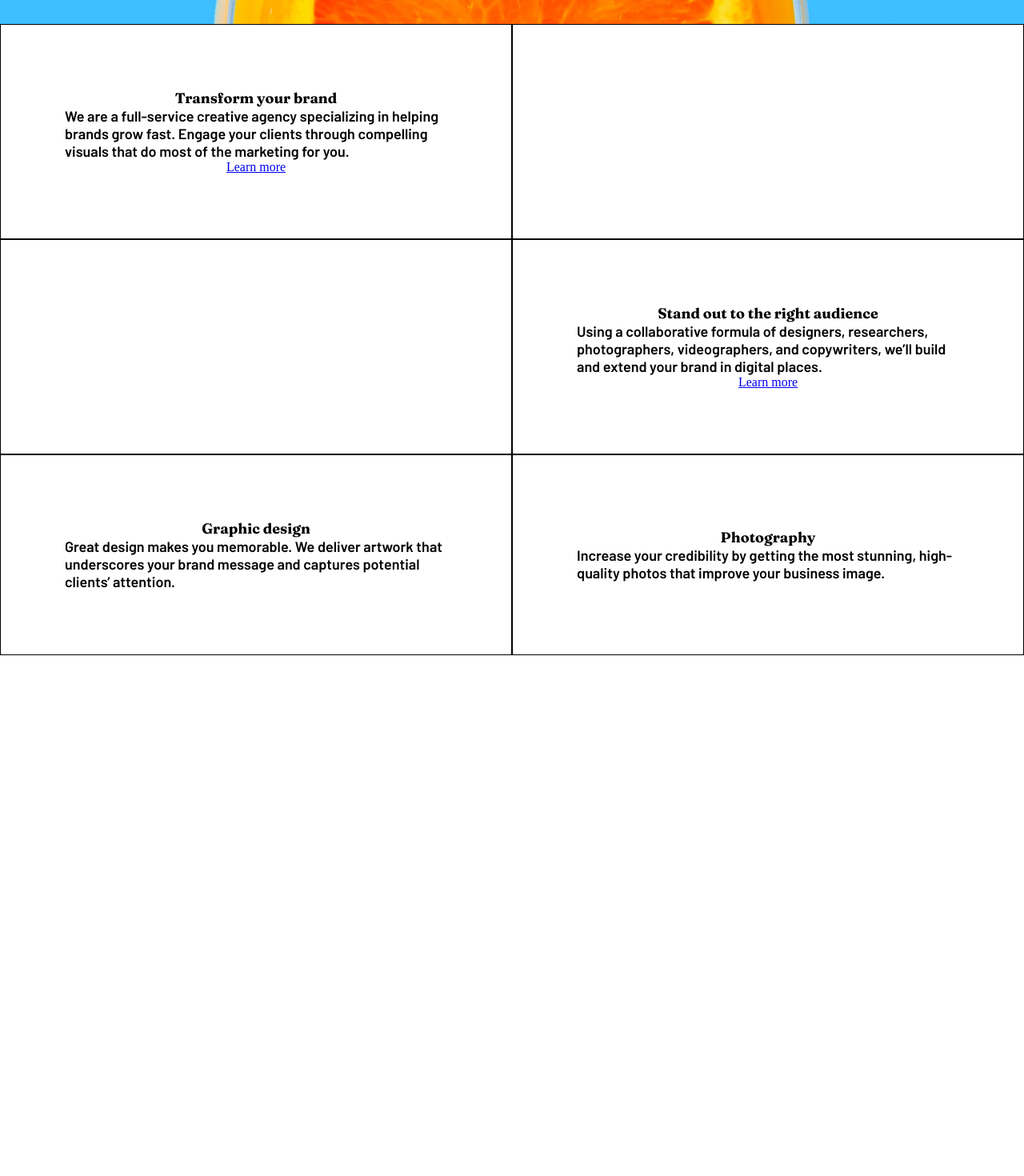
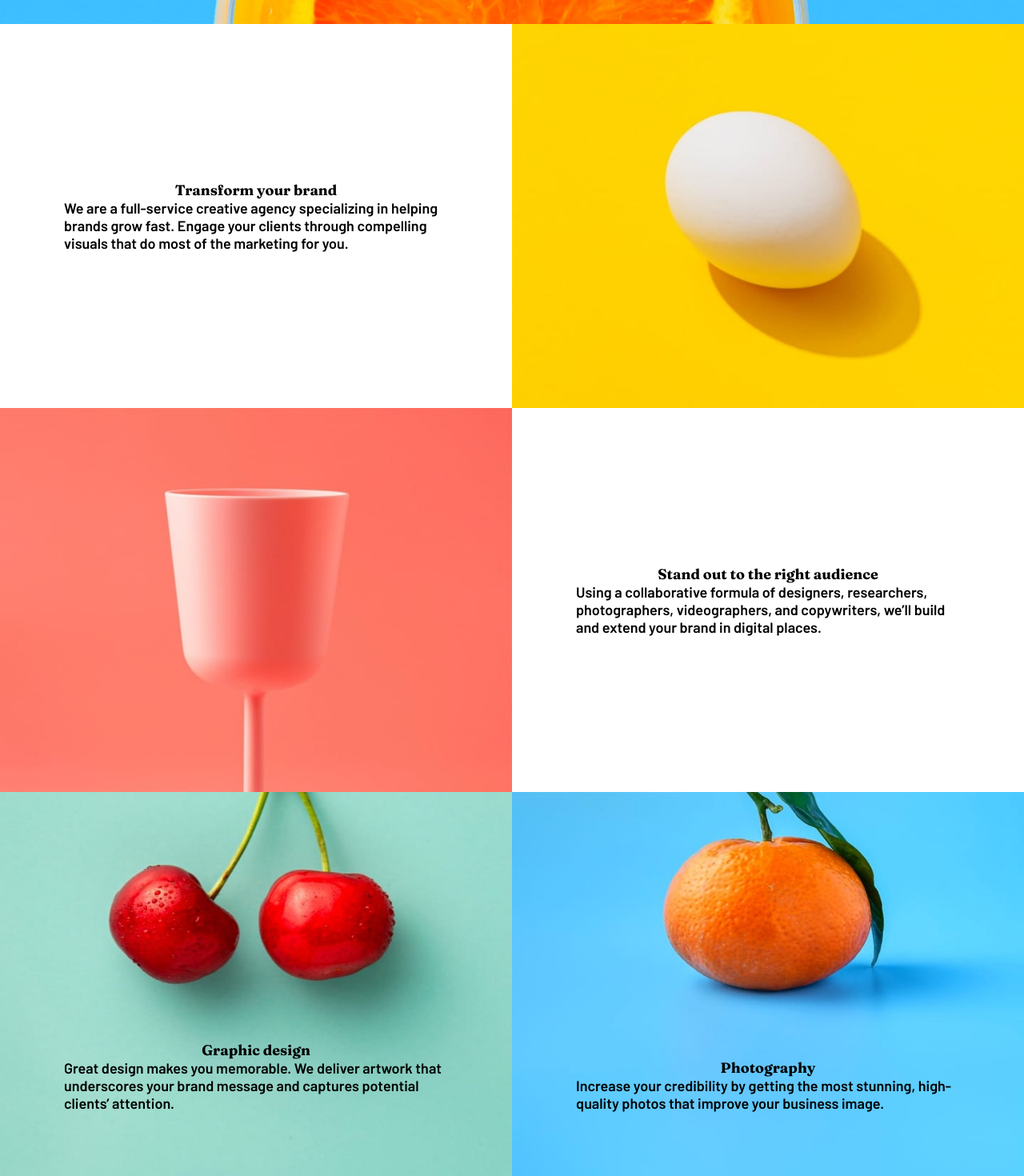
Before and after one commit to GL-19/sunnyside-agency-landing-page, a React (Create React App) app: page / in a window 1280 px wide. Shown: the part 770-2240 px from the top of the page at 80% size. Before the commit the page ends 1589 px from the top, so only its background shows below. Built offline with nearby package versions, Linux system fonts and the light colour scheme.

Commit message:
LandingPageMain layout finished

```diff
--- /dev/null
+++ b/src/components/LandingPageMain/components/SectionBackground.tsx
@@ -0,0 +1,46 @@
+import styled from "styled-components";
+
+interface SectionBackgroundProps {
+	title: string;
+	text: string;
+	desktopBackground: string;
+	mobileBackground: string;
+}
+
+export function SectionBackground({
+	title,
+	text,
+	desktopBackground,
+	mobileBackground,
+}: SectionBackgroundProps) {
+	return (
+		<Container desktopBackground={desktopBackground} mobileBackground={mobileBackground}>
+			<h2>{title}</h2>
+			<p>{text}</p>
+		</Container>
+	);
+}
+
+interface ContainerProps {
+	desktopBackground: string;
+	mobileBackground: string;
+}
+
+const Container = styled.div<ContainerProps>`
+	width: 100%;
+	height: 100%;
+	min-height: 30rem;
+	padding: 5rem;
+
+	display: flex;
+	flex-direction: column;
+	justify-content: flex-end;
+	align-items: center;
+
+	background: no-repeat url(${({ desktopBackground }) => desktopBackground});
+	background-size: 100% 100%;
+
+	@media screen and (max-width: 450px) {
+		background-image: url(${({ mobileBackground }) => mobileBackground});
+	}
+`;
--- /dev/null
+++ b/src/components/LandingPageMain/components/SectionWithoutBackground.tsx
@@ -0,0 +1,30 @@
+import styled from "styled-components";
+
+interface SectionWithoutBackgroundProps {
+	title: string;
+	text: string;
+}
+
+export function SectionWithoutBackground({ title, text }: SectionWithoutBackgroundProps) {
+	return (
+		<Container>
+			<h2>{title}</h2>
+			<p>{text}</p>
+		</Container>
+	);
+}
+
+const Container = styled.div`
+	width: 100%;
+	height: 100%;
+	padding: 5rem;
+
+	display: flex;
+	flex-direction: column;
+	justify-content: center;
+	align-items: center;
+
+	@media screen and (max-width: 450px) {
+		min-height: 100vw;
+	}
+`;
--- /dev/null
+++ b/src/components/LandingPageMain/components/SectionWithoutText.tsx
@@ -0,0 +1,26 @@
+import styled from "styled-components";
+
+interface SectionWithoutTextProps {
+	desktopBackground: string;
+	mobileBackground: string;
+}
+
+export const SectionWithoutText = styled.div<SectionWithoutTextProps>`
+	width: 100%;
+	height: 100%;
+	min-height: 30rem;
+	padding: 5rem;
+
+	display: flex;
+	flex-direction: column;
+	justify-content: flex-end;
+	align-items: center;
+
+	background: no-repeat url(${({ desktopBackground }) => desktopBackground});
+	background-size: 100% 100%;
+
+	@media screen and (max-width: 450px) {
+		min-height: 20rem;
+		background-image: url(${({ mobileBackground }) => mobileBackground});
+	}
+`;
--- a/src/components/LandingPageMain/index.tsx
+++ b/src/components/LandingPageMain/index.tsx
@@ -1,47 +1,55 @@
+import { SectionBackground } from "./components/SectionBackground";
 import { LandingPageContainer } from "./styles";
-
+import desktopPhotography from "../../images/desktop/image-photography.jpg";
+import mobilePhotography from "../../images/mobile/image-photography.jpg";
+import desktopGraphicDesign from "../../images/desktop/image-graphic-design.jpg";
+import mobileGraphicDesign from "../../images/mobile/image-graphic-design.jpg";
+import desktopStandOut from "../../images/desktop/image-stand-out.jpg";
+import mobileStandOut from "../../images/mobile/image-stand-out.jpg";
+import desktopTransform from "../../images/desktop/image-transform.jpg";
+import mobileTransform from "../../images/mobile/image-transform.jpg";
+import { SectionWithoutBackground } from "./components/SectionWithoutBackground";
+import { SectionWithoutText } from "./components/SectionWithoutText";
 export function LandingPageMain() {
 	return (
 		<LandingPageContainer>
-			<div>
-				<h2>Transform your brand</h2>
-				<p>
-					We are a full-service creative agency specializing in helping brands grow fast.
-					Engage your clients through compelling visuals that do most of the marketing for
-					you.
-				</p>
-				<a href="#">Learn more</a>
-			</div>
+			<SectionWithoutBackground
+				title="Transform your brand"
+				text="We are a full-service creative agency specializing in helping brands grow fast.
+        Engage your clients through compelling visuals that do most of the marketing for you."
+			/>
 
-			<div></div>
+			<SectionWithoutText
+				desktopBackground={desktopTransform}
+				mobileBackground={mobileTransform}
+			/>
 
-			<div></div>
+			<SectionWithoutText
+				desktopBackground={desktopStandOut}
+				mobileBackground={mobileStandOut}
+			/>
 
-			<div>
-				<h2>Stand out to the right audience</h2>
-				<p>
-					Using a collaborative formula of designers, researchers, photographers,
-					videographers, and copywriters, we’ll build and extend your brand in digital
-					places.
-				</p>
-				<a href="#">Learn more</a>
-			</div>
+			<SectionWithoutBackground
+				title="Stand out to the right audience"
+				text="Using a collaborative formula of designers, researchers, photographers, videographers, and copywriters, we’ll build and extend your brand in digital places.
+        "
+			/>
 
-			<div>
-				<h2>Graphic design</h2>
-				<p>
-					Great design makes you memorable. We deliver artwork that underscores your brand
-					message and captures potential clients’ attention.
-				</p>
-			</div>
+			<SectionBackground
+				title="Graphic design"
+				text="Great design makes you memorable. We deliver artwork that underscores your brand
+        message and captures potential clients’ attention."
+				desktopBackground={desktopGraphicDesign}
+				mobileBackground={mobileGraphicDesign}
+			/>
 
-			<div>
-				<h2>Photography</h2>
-				<p>
-					Increase your credibility by getting the most stunning, high-quality photos that
-					improve your business image.
-				</p>
-			</div>
+			<SectionBackground
+				title="Photography"
+				text="Increase your credibility by getting the most stunning, high-quality photos that
+      improve your business image."
+				desktopBackground={desktopPhotography}
+				mobileBackground={mobilePhotography}
+			/>
 		</LandingPageContainer>
 	);
 }
--- a/src/components/LandingPageMain/styles.ts
+++ b/src/components/LandingPageMain/styles.ts
@@ -1,33 +1,19 @@
 import styled from "styled-components";
-
-export const PhotoContainer = styled.div``;
-export const TextContainer = styled.div``;
-export const SubjectsContainer = styled.div``;
 
 export const LandingPageContainer = styled.div`
 	width: 100%;
-	max-height: 150vw;
+	height: auto;
 
 	display: grid;
 	grid-template-columns: 1fr 1fr;
+	grid-template-rows: 1fr 1fr 1fr;
 
-	@media screen and (max-width: 850px) {
-		grid-template-columns: 1fr;
-	}
-
-	div {
-		width: 100%;
-
-		padding: 5rem;
-
+	@media screen and (max-width: 650px) {
 		display: flex;
 		flex-direction: column;
-		justify-content: center;
-		align-items: center;
 
-		border: solid 1px black;
-
-		@media screen and (max-width: 850px) {
+		div:nth-child(2) {
+			order: -1;
 		}
 	}
 `;
```
